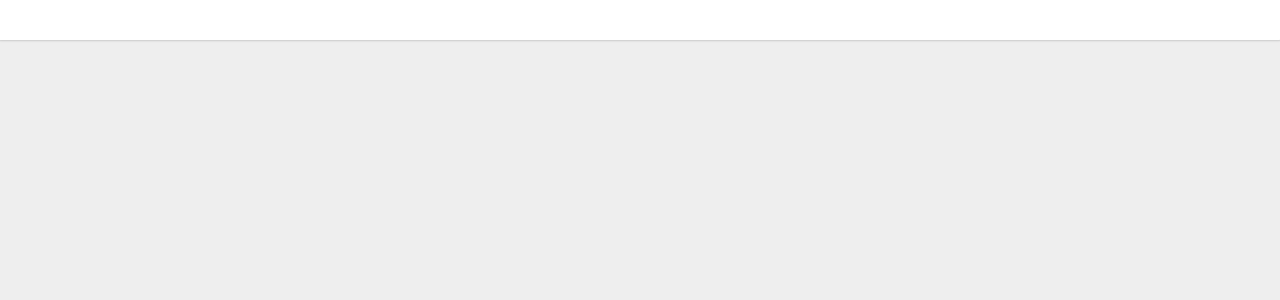
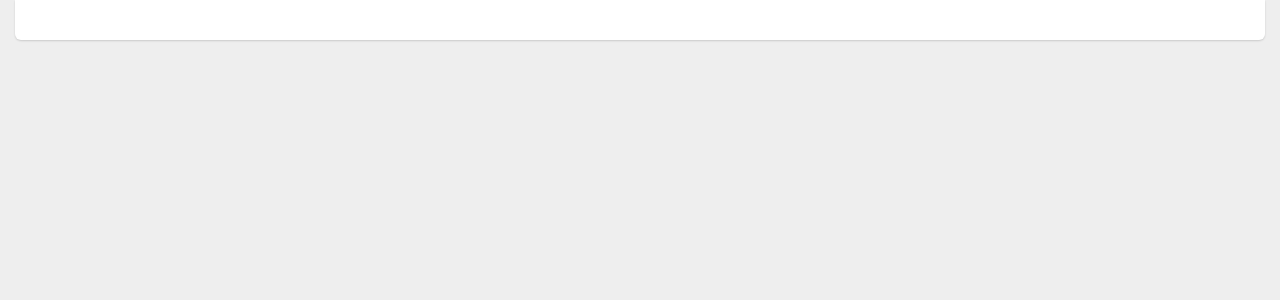
Before and after one commit to graingert/Mulitplayr, a Python web app: template webapp/templates/fluid.html in a window 1280 px wide. Shown: the part 113-413 px from the top of the page. Run offline with Jinja, Linux system fonts and the light colour scheme; the template is opened without the code that fills it: most values are stand-ins (such as "Sample title", 1, 10 or a date in 2020); grey boxes marked "Sample" are stand-in pictures; some libraries are stand-ins or nearby versions; some web fonts are replaced.

```diff
--- a/webapp/static/base.css
+++ b/webapp/static/base.css
@@ -9,10 +9,13 @@
 	text-align: center; /* center align it with the container */
   }
   /* The white background content wrapper */
-  .content {
+  .container>.content {
+	margin: 0 -20px; /* negative indent the amount of the padding to maintain the grid system */
+  }
+  .container>.content,
+  .container-fluid>.content {
 	background-color: #fff;
 	padding: 20px;
-	margin: 0 -20px; /* negative indent the amount of the padding to maintain the grid system */
 	-webkit-border-radius: 0 0 6px 6px;
 	   -moz-border-radius: 0 0 6px 6px;
 			border-radius: 0 0 6px 6px;
```
